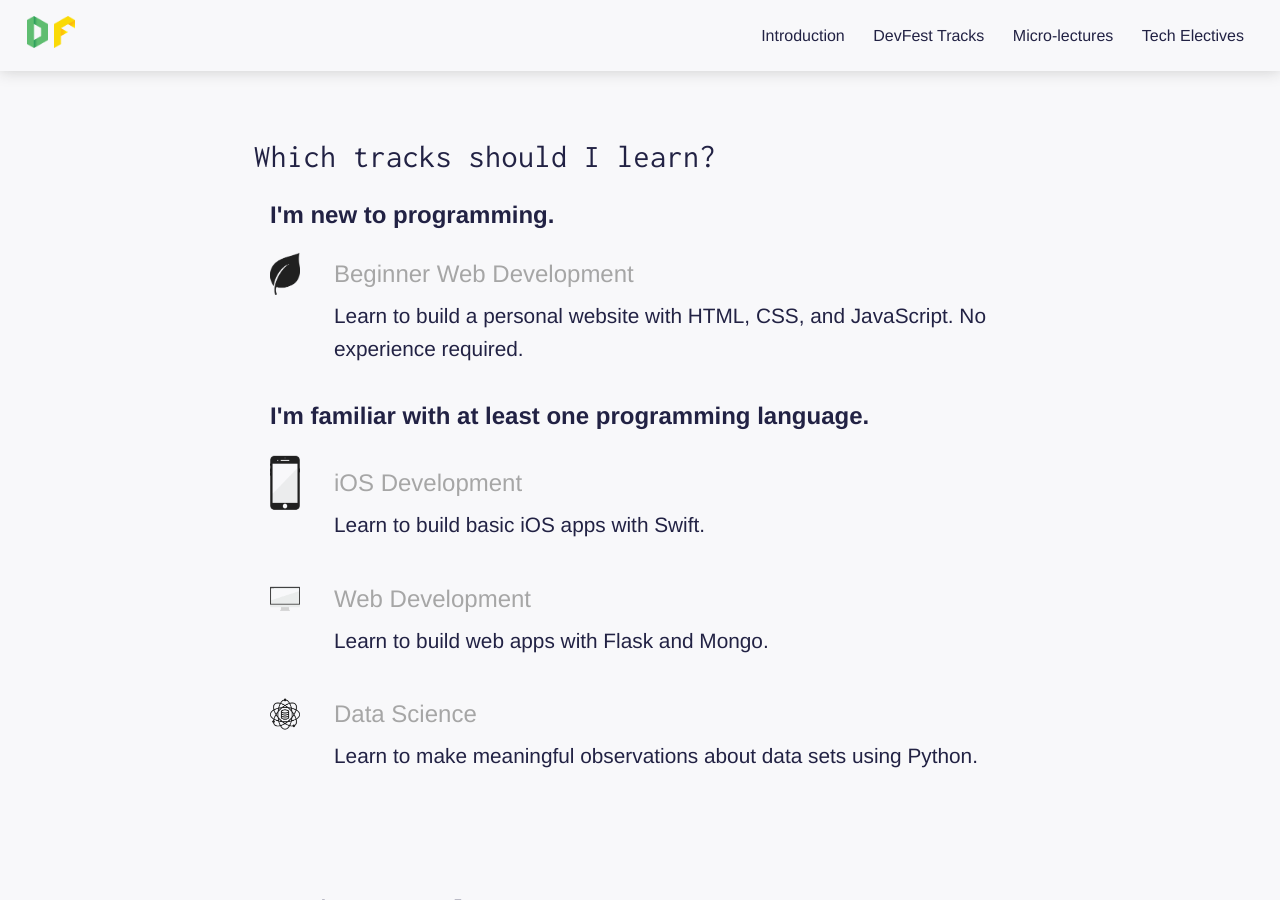
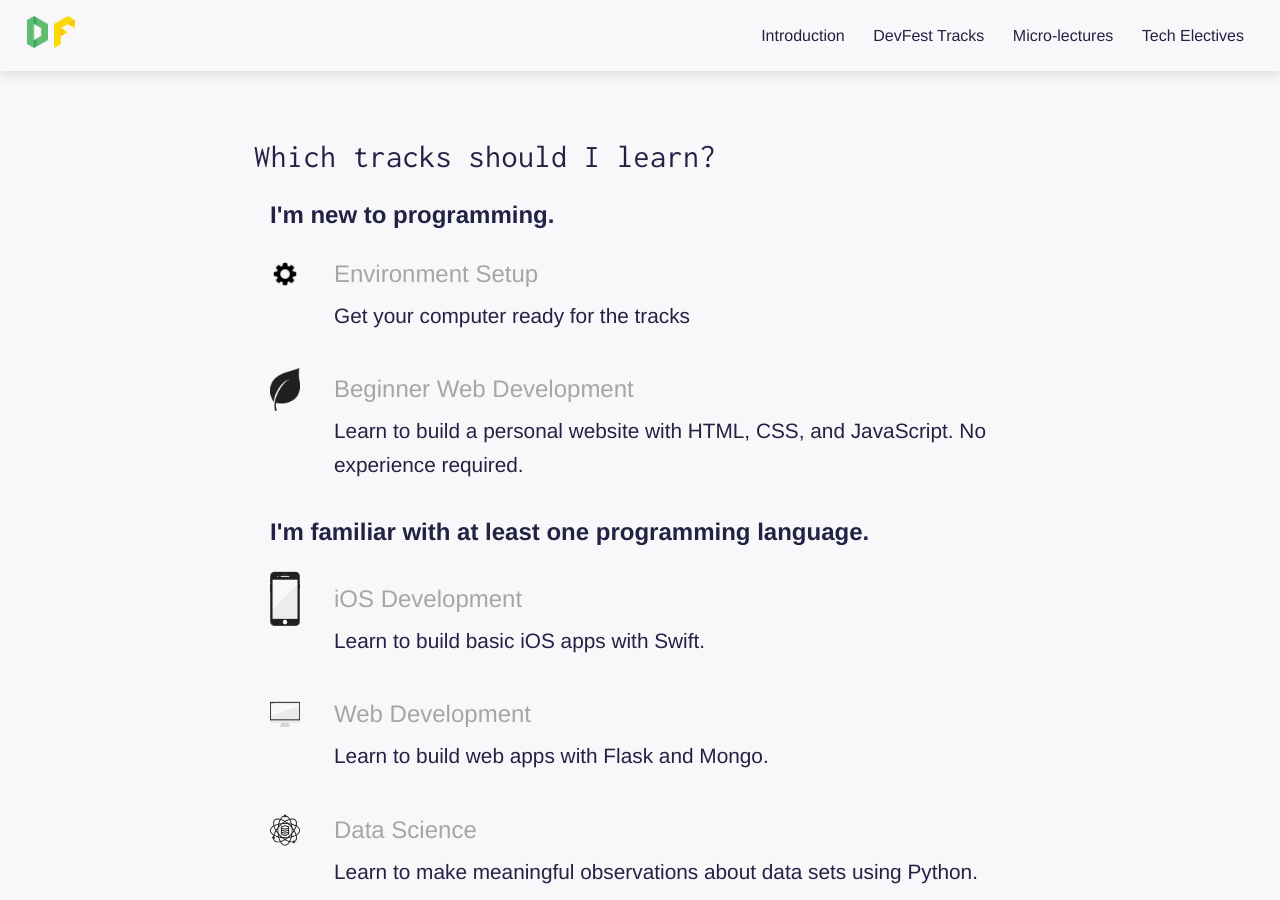
Before and after one commit to adicu/learn.devfe.st, a Jekyll site: the page index.html, which Jekyll copies as it is, in a window 1280 px wide and 900 px high, scrolled down 587 px. Built offline with Jekyll 4.4.1, drawn with Linux system fonts in a browser that asks for light colours; nearby versions of some CDN libraries.

Commit message:
Add environment setup to front page

```diff
--- a/index.html
+++ b/index.html
@@ -83,6 +83,10 @@
           <h3>Which tracks should I learn?</h3>
           <h4>I'm new to programming.</h4>
           <div class="track-info">
+            <div><img src="/img/setup.png"> <a href="/setup">Environment Setup</a></div>
+            <p>Get your computer ready for the tracks</p>
+          </div>
+          <div class="track-info">
             <div><img src="/img/beginner.png"> <a href="/beginner">Beginner Web Development</a></div>
             <p>Learn to build a personal website with HTML, CSS, and JavaScript. No experience required.</p>
           </div>
```
Also changed, not shown: img/setup.png (added).
